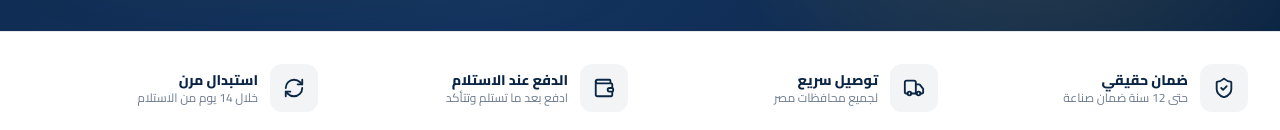
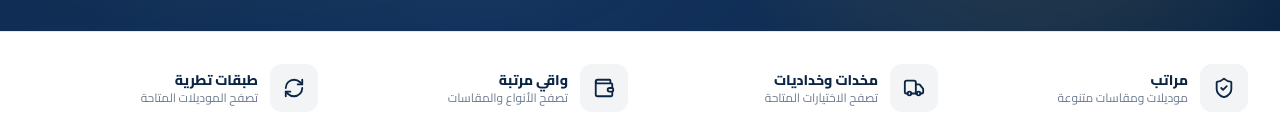
Before and after one commit to ABUARUBMATTRESSES-wq/abo-arab-mattress, a Next.js app: page / in a window 1280 px wide. Shown: the part 822-952 px from the top of the page. Built offline with nearby package versions, Linux system fonts and the light colour scheme.

Commit message:
Update FeaturesBar.tsx

```diff
--- a/components/FeaturesBar.tsx
+++ b/components/FeaturesBar.tsx
@@ -1,10 +1,10 @@
 import { ShieldCheck, Truck, Wallet, RefreshCw } from "lucide-react";
 
 const features = [
-  { icon: ShieldCheck, title: "ضمان حقيقي", desc: "حتى 12 سنة ضمان صناعة" },
-  { icon: Truck, title: "توصيل سريع", desc: "لجميع محافظات مصر" },
-  { icon: Wallet, title: "الدفع عند الاستلام", desc: "ادفع بعد ما تستلم وتتأكد" },
-  { icon: RefreshCw, title: "استبدال مرن", desc: "خلال 14 يوم من الاستلام" },
+  { icon: ShieldCheck, title: "مراتب", desc: "موديلات ومقاسات متنوعة" },
+  { icon: Truck, title: "مخدات وخداديات", desc: "تصفح الاختيارات المتاحة" },
+  { icon: Wallet, title: "واقي مرتبة", desc: "تصفح الأنواع والمقاسات" },
+  { icon: RefreshCw, title: "طبقات تطرية", desc: "تصفح الموديلات المتاحة" },
 ];
 
 export default function FeaturesBar() {
```
